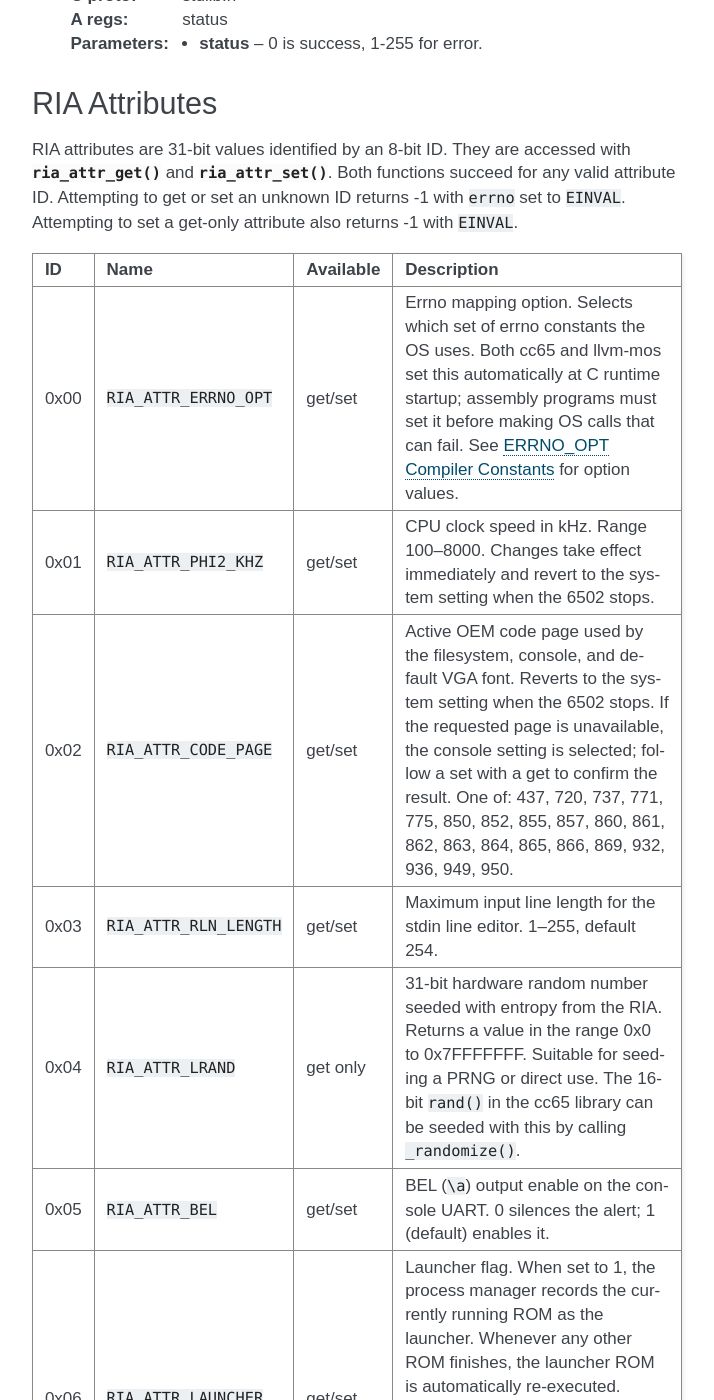
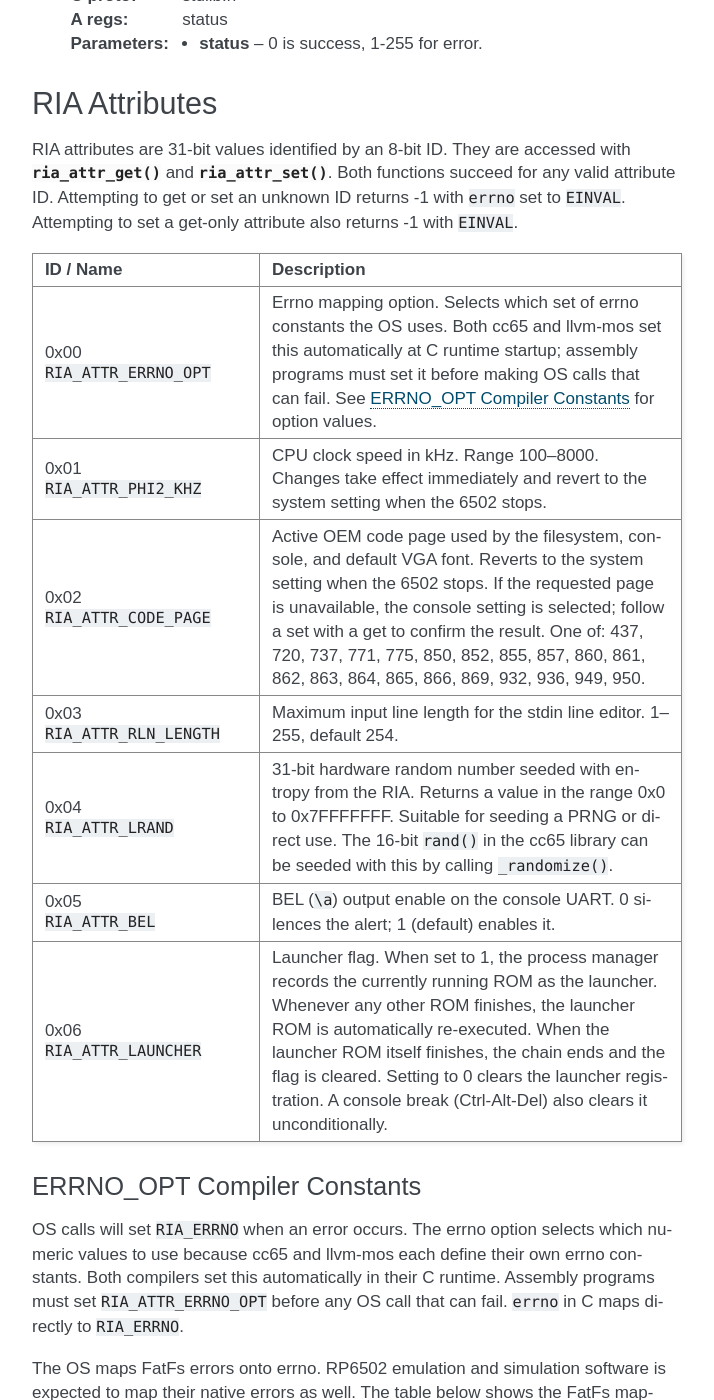
Before and after one commit to picocomputer/picocomputer.github.io, a Sphinx documentation site: the page built from docs/source/os.rst, in a window 1280 px wide and 1400 px high, scrolled down 22246 px. Shown: the whole window, without its empty margins (398-1112 px from the left). Built offline with Sphinx 7.4.7, drawn with Linux system fonts in a browser that asks for light colours.

Commit message:
RIA Attributes

```diff
--- a/docs/source/os.rst
+++ b/docs/source/os.rst
@@ -1151,54 +1151,45 @@
 get-only attribute also returns -1 with ``EINVAL``.
 
 .. list-table::
-   :widths: 7 28 9 56
+   :widths: 35 65
    :header-rows: 1
 
-   * - ID
-     - Name
-     - Available
+   * - ID / Name
      - Description
-   * - 0x00
-     - ``RIA_ATTR_ERRNO_OPT``
-     - get/set
+   * - | 0x00
+       | ``RIA_ATTR_ERRNO_OPT``
      - Errno mapping option. Selects which set of errno constants the OS
        uses. Both cc65 and llvm-mos set this automatically at C runtime
        startup; assembly programs must set it before making OS calls that
        can fail. See `ERRNO_OPT Compiler Constants`_ for option values.
-   * - 0x01
-     - ``RIA_ATTR_PHI2_KHZ``
-     - get/set
+   * - | 0x01
+       | ``RIA_ATTR_PHI2_KHZ``
      - CPU clock speed in kHz. Range 100–8000. Changes take effect
        immediately and revert to the system setting when the 6502 stops.
-   * - 0x02
-     - ``RIA_ATTR_CODE_PAGE``
-     - get/set
+   * - | 0x02
+       | ``RIA_ATTR_CODE_PAGE``
      - Active OEM code page used by the filesystem, console, and default
        VGA font. Reverts to the system setting when the 6502 stops. If the
        requested page is unavailable, the console setting is selected;
        follow a set with a get to confirm the result.
        One of: 437, 720, 737, 771, 775, 850, 852, 855, 857, 860, 861, 862,
        863, 864, 865, 866, 869, 932, 936, 949, 950.
-   * - 0x03
-     - ``RIA_ATTR_RLN_LENGTH``
-     - get/set
+   * - | 0x03
+       | ``RIA_ATTR_RLN_LENGTH``
      - Maximum input line length for the stdin line editor. 1–255,
        default 254.
-   * - 0x04
-     - ``RIA_ATTR_LRAND``
-     - get only
+   * - | 0x04
+       | ``RIA_ATTR_LRAND``
      - 31-bit hardware random number seeded with entropy from the RIA.
        Returns a value in the range 0x0 to 0x7FFFFFFF. Suitable for
        seeding a PRNG or direct use. The 16-bit ``rand()`` in the cc65
        library can be seeded with this by calling ``_randomize()``.
-   * - 0x05
-     - ``RIA_ATTR_BEL``
-     - get/set
+   * - | 0x05
+       | ``RIA_ATTR_BEL``
      - BEL (``\a``) output enable on the console UART.
        0 silences the alert; 1 (default) enables it.
-   * - 0x06
-     - ``RIA_ATTR_LAUNCHER``
-     - get/set
+   * - | 0x06
+       | ``RIA_ATTR_LAUNCHER``
      - Launcher flag. When set to 1, the process manager records the
        currently running ROM as the launcher. Whenever any other ROM
        finishes, the launcher ROM is automatically re-executed. When the
```
